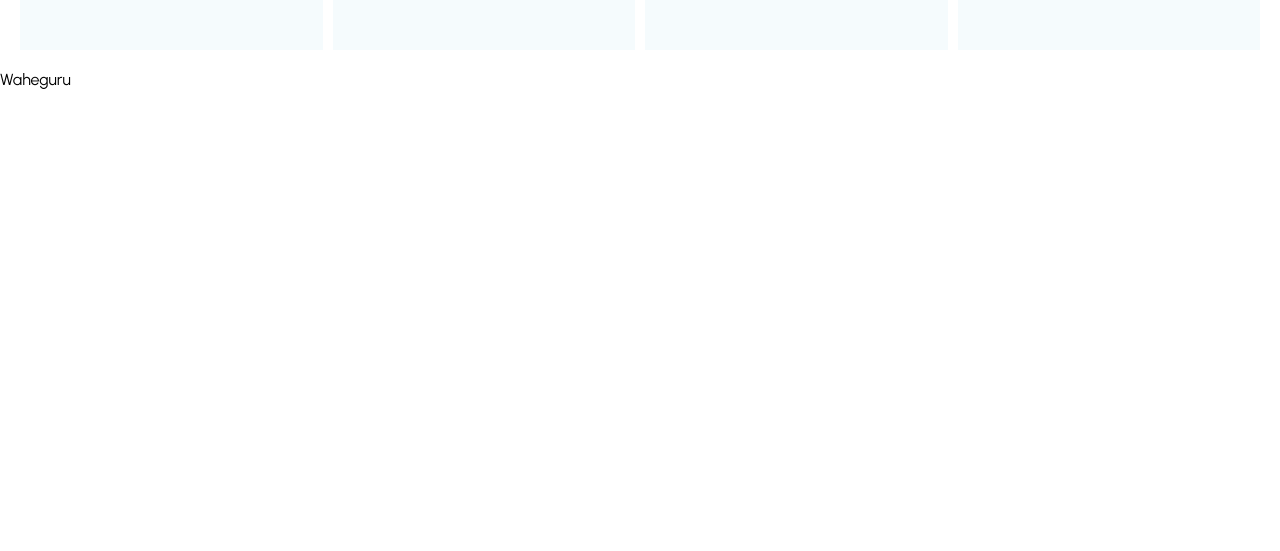
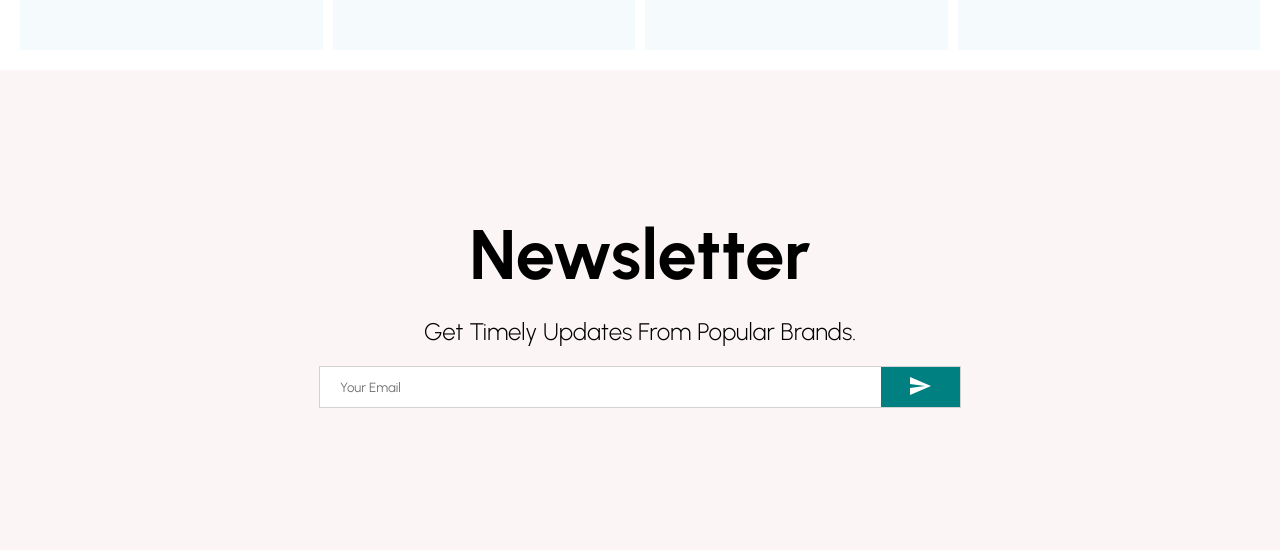
Before and after one commit to Coding-Hashira/MERN-ecommerce-website, a React (Create React App) app: page / in a window 1280 px wide. Shown: the part 2176-2727 px from the top of the page. Before the commit the page ends 2265 px from the top, so only its background shows below. Built offline with nearby package versions, Linux system fonts and the light colour scheme.

Commit message:
After Completing Newsletter component

```diff
--- /dev/null
+++ b/src/components/Newsletter.jsx
@@ -0,0 +1,65 @@
+import React from "react";
+import styled from "styled-components";
+import SendIcon from "@mui/icons-material/Send";
+
+const Container = styled.div`
+  height: 60vh;
+  background-color: #fcf5f5;
+  display: flex;
+  align-items: center;
+  justify-content: center;
+  flex-direction: column;
+`;
+const Title = styled.h1`
+  font-size: 70px;
+  margin-bottom: 20px;
+`;
+const Desc = styled.div`
+  margin-bottom: 20px;
+  font-size: 24px;
+  font-weight: 300;
+`;
+const InputContainer = styled.div`
+  width: 50%;
+  height: 40px;
+  background-color: white;
+  display: flex;
+  justify-content: space-between;
+  border: 1px solid lightgray;
+`;
+const Input = styled.input`
+  border: none;
+  flex: 8;
+  padding-left: 20px;
+  &:focus {
+    outline: none;
+  }
+`;
+const Button = styled.button`
+  flex: 1;
+  border: none;
+  background-color: teal;
+  color: white;
+  transition: all 0.3s ease;
+  &:hover {
+    background-color: #016868;
+    cursor: pointer;
+  }
+`;
+
+const Newsletter = () => {
+  return (
+    <Container>
+      <Title>Newsletter</Title>
+      <Desc>Get Timely Updates From Popular Brands.</Desc>
+      <InputContainer>
+        <Input placeholder="Your Email" />
+        <Button>
+          <SendIcon />
+        </Button>
+      </InputContainer>
+    </Container>
+  );
+};
+
+export default Newsletter;
--- a/src/pages/Home.jsx
+++ b/src/pages/Home.jsx
@@ -4,6 +4,7 @@
 import Slider from "../components/Slider";
 import Categories from "../components/Categories";
 import Products from "../components/Products";
+import Newsletter from "../components/Newsletter";
 
 const Home = () => {
   return (
@@ -13,6 +14,7 @@
       <Slider />
       <Categories />
       <Products />
+      <Newsletter />
     </div>
   );
 };
```
